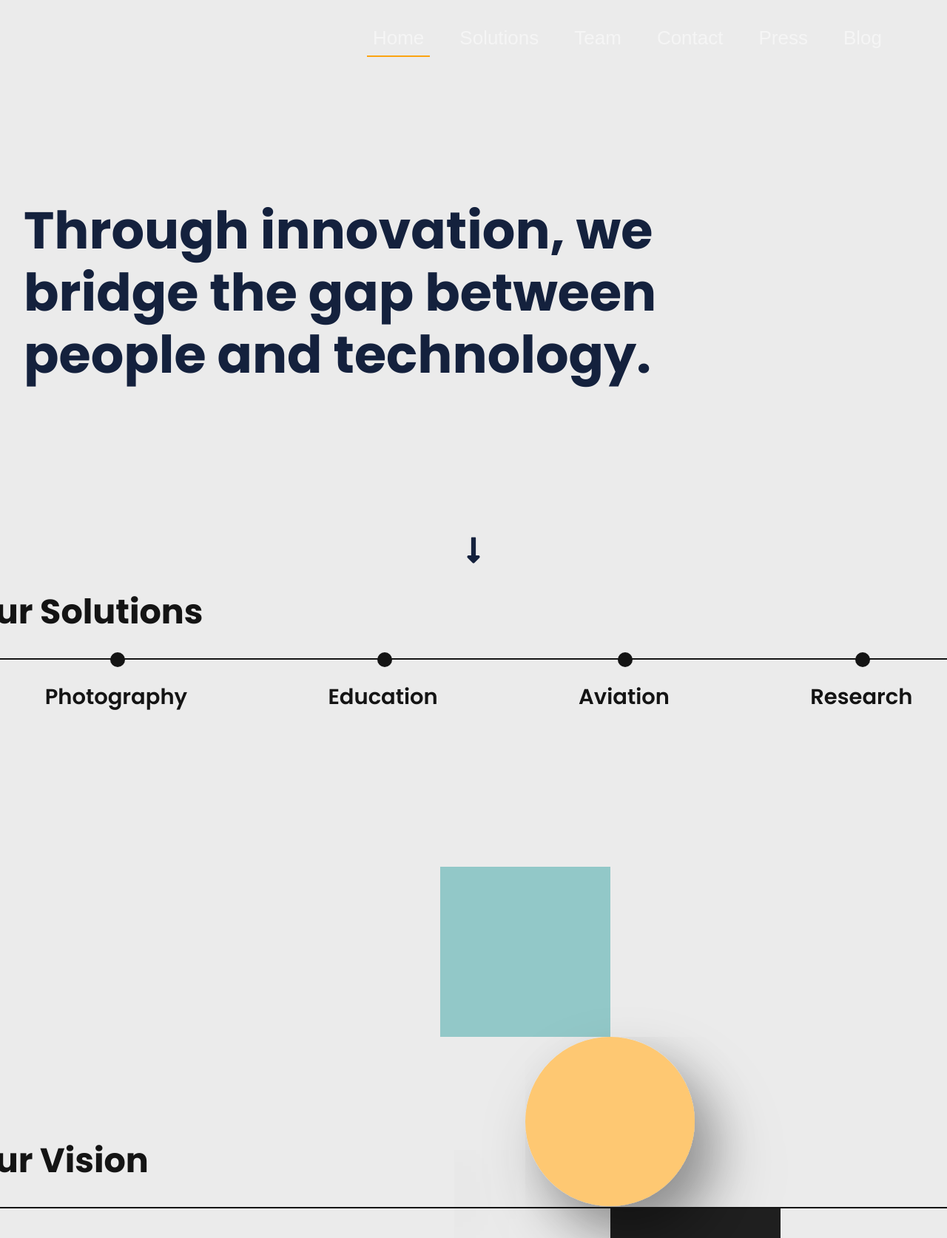
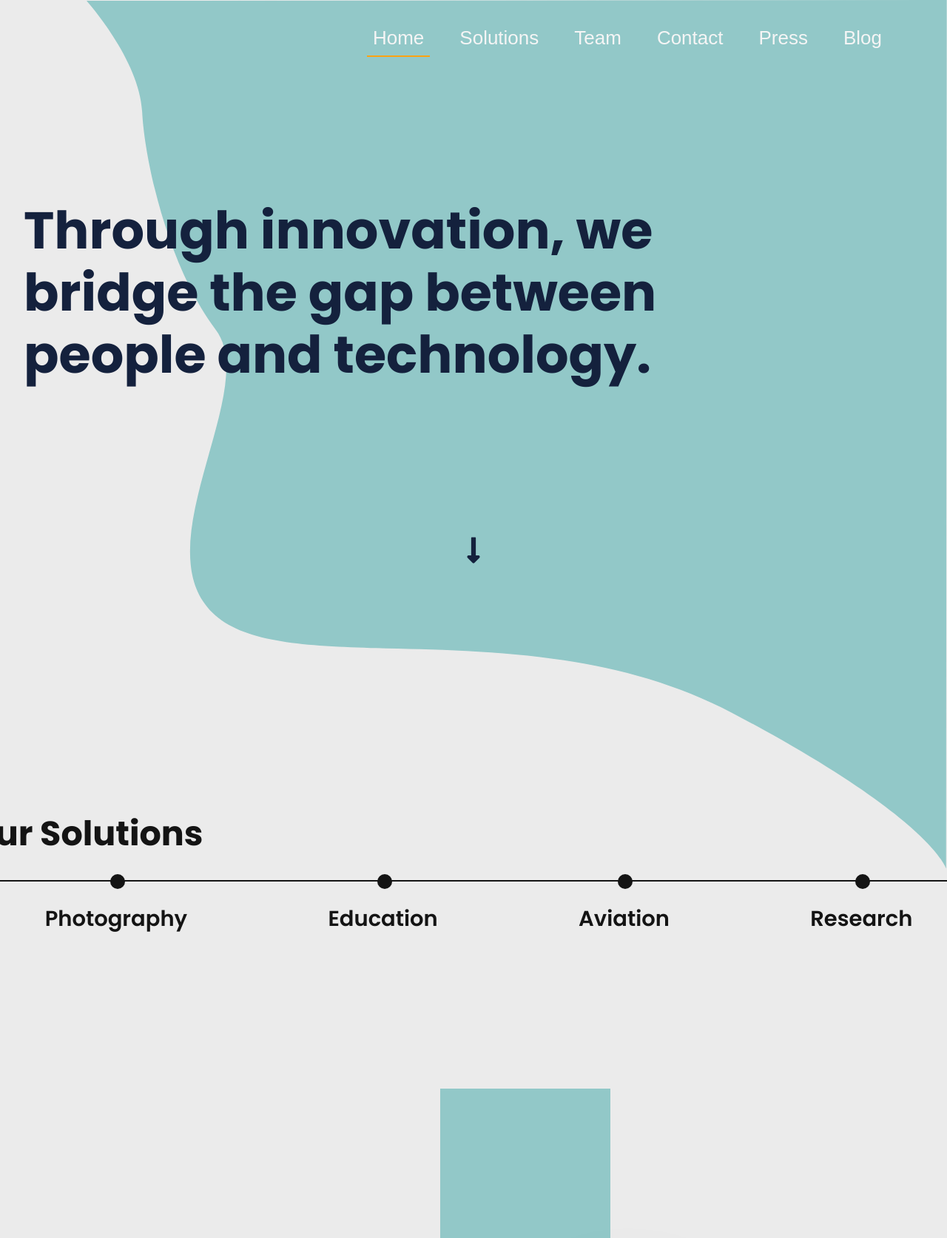
Before and after one commit to LGP21-LGP1/lgp21-lgp1.github.io, a Next.js app: page / in a window 1280 px wide. Shown: the top 1674 px of the page at 74% size. Built offline with nearby package versions, Linux system fonts and the light colour scheme; no server answers; a web font is replaced by a local one.

Commit message:
homepage: hero background

```diff
--- a/pages/index.js
+++ b/pages/index.js
@@ -16,6 +16,7 @@ import AviationIcon from '../public/assets/Aviation.svg';
 import LShape from '../public/assets/Lshape.svg';
 import DarkCircle from '../public/assets/very-nice-circle.svg';
 import AbstractArt from '../public/assets/abstract-art.svg';
+import BackgroundBlob from '../public/assets/home-bg.svg';
 
 export default function Home() {
   const [height, setHeight] = useState(0);
@@ -46,6 +47,7 @@ export default function Home() {
         </Head>
         <main id={style.home}>
           <section ref={myRef} id={style.hero}>
+            <BackgroundBlob id={style.backgroundBlob} />
             <Navbar dark={false} page={'home'} />
             <div id={style.jumbotron}>
               <div id={style.jumbotronContent}>
--- a/styles/home.module.css
+++ b/styles/home.module.css
@@ -7,15 +7,19 @@
   position: relative;
   max-width: 1365px;
   width: 1365px;
+  margin-top: 300px;
 }
 
 #hero {
   height: 100vh;
   width: 100%;
-  /* background-position: center;
-  background-repeat: no-repeat;
-  background-size: cover; */
   position: relative;
+}
+
+#backgroundBlob {
+  position: absolute;
+  top: 0;
+  right: 0;
 }
 
 #jumbotron {
```
Also changed, not shown: public/assets/home-bg.svg (added).
